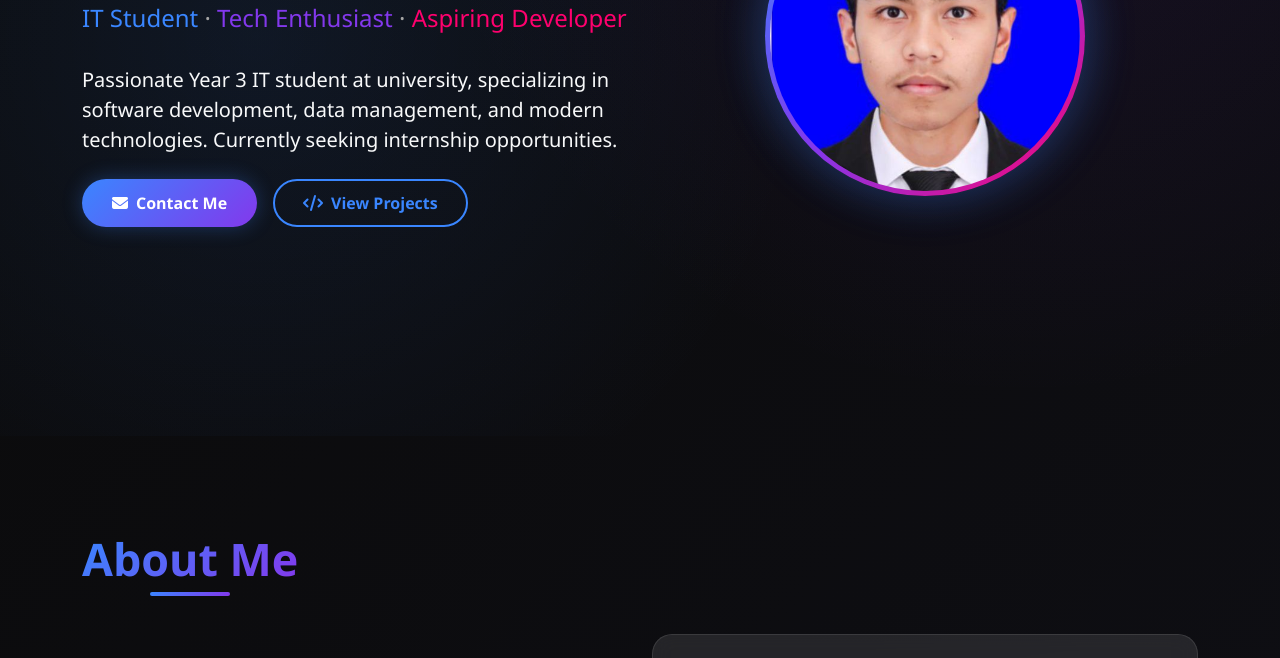
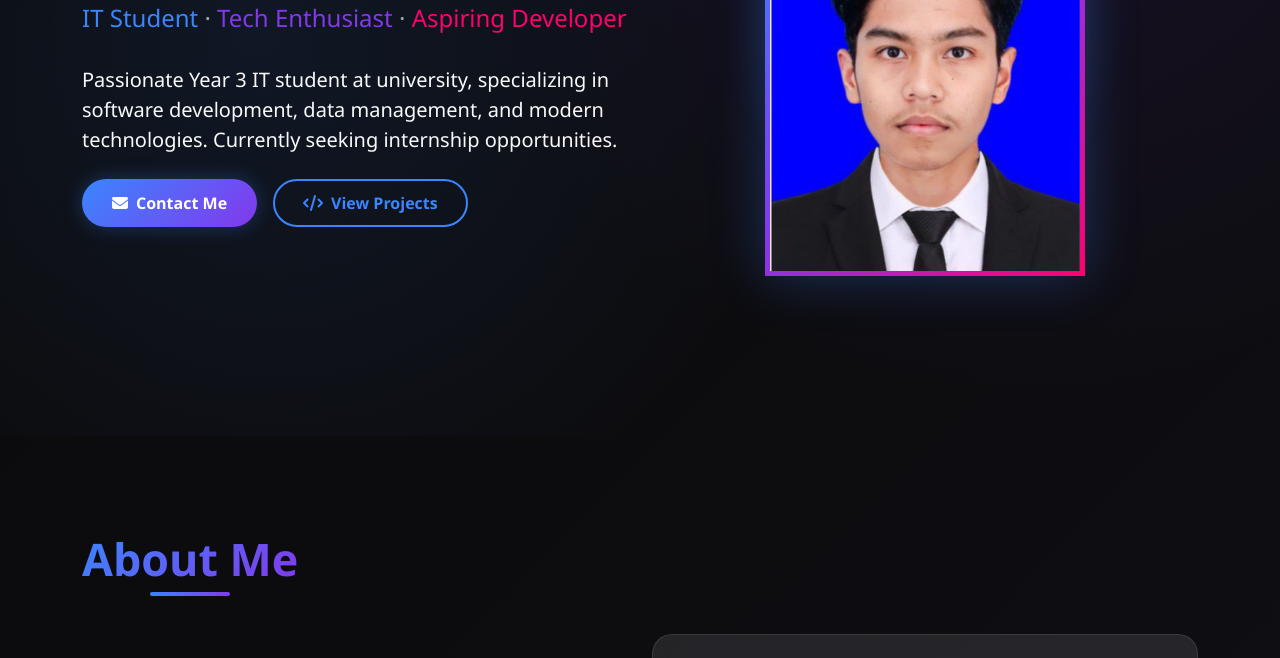
Before and after one commit to LawiigCoder/My-Portfolio, a website: page index.html in a window 1280 px wide. Shown: the part 444-1102 px from the top of the page. Drawn offline with nearby package versions, Linux system fonts and the light colour scheme.

Commit message:
Updated feature 1

```diff
--- a/index.html
+++ b/index.html
@@ -64,7 +64,7 @@
         <div class="col-lg-6 mt-5 mt-lg-0">
           <div class="profile-container">
             <div class="profile-glow"></div>
-            <img src="/photo_2025-11-01_21-55-03.jpg" class="profile-img" alt="Tem Leabheng">
+            <img src="/photo_2025-11-01_21-55-03.jpg" class="profile-img1" alt="Tem Leabheng">
           </div>
         </div>
       </div>
@@ -77,7 +77,7 @@
       <div class="row align-items-center">
         <div class="col-lg-6">
           <div class="profile-container mb-5 mb-lg-0">
-            <img src="/photo_2025-11-01_21-55-03 copy.jpg" class="profile-img" alt="Profile">
+            <img src="/photo_2026-01-06_23-26-54.jpg" class="profile-img" alt="Profile">
           </div>
         </div>
         <div class="col-lg-6">
@@ -142,9 +142,6 @@
             <div class="mt-4">
               <a href="#contact" class="btn btn-neon me-3">
                 <i class="fas fa-paper-plane me-2"></i>Connect With Me
-              </a>
-              <a href="#" class="btn btn-outline-neon">
-                <i class="fas fa-download me-2"></i>Download Academic Record
               </a>
             </div>
           </div>
--- a/style.css
+++ b/style.css
@@ -212,9 +212,20 @@ body {
   margin: 0 auto;
 }
 
+.profile-img1 {
+  width: 100%;
+  height: 125%;
+  object-fit: cover;
+  border-radius: 0%;
+  border: 5px solid transparent;
+  background: linear-gradient(135deg, var(--primary), var(--secondary), var(--accent)) border-box;
+  box-shadow: 0 0 50px rgba(58, 134, 255, 0.3);
+  position: relative;
+  z-index: 1;
+}
 .profile-img {
   width: 100%;
-  height: 100%;
+  height: 125%;
   object-fit: cover;
   border-radius: 50%;
   border: 5px solid transparent;
```
Also changed, not shown: photo_2025-11-01_21-55-03 copy.jpg (deleted), photo_2026-01-06_23-26-54.jpg (added).
